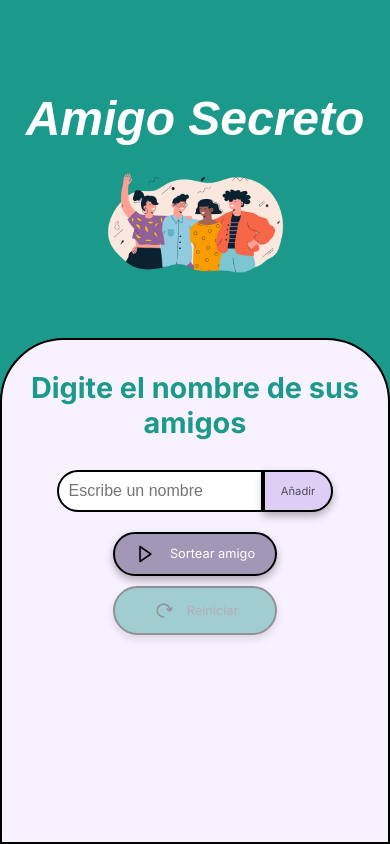
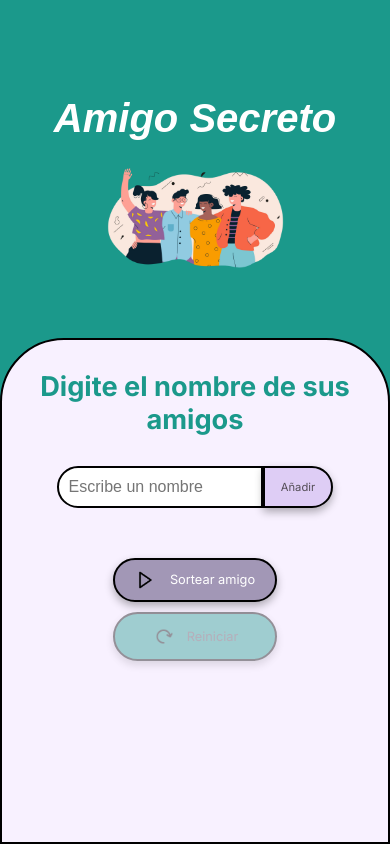
Before and after one commit to luvalenciaq/challenge-amigo-secreto, a plain HTML site: page index.html in a window 390 px wide. Drawn offline with Linux system fonts and the light colour scheme.

Commit message:
responsive, readme

```diff
--- a/style.css
+++ b/style.css
@@ -165,10 +165,11 @@ li{
     margin: 40px;
     padding: 20px;
     color: #AD6A6C;
-    font-size: 22px;
+    font-size: 24px;
     font-weight: bold;
     text-align: center;
 }
+
 
 .result-list:empty{
     display: none;
@@ -179,7 +180,7 @@ li{
     margin: 20px;
     width: 60px;
     aspect-ratio: 1;
-    background: linear-gradient(#1B998B 0 0) bottom/100% 0% no-repeat #ccc;
+    background: linear-gradient(#AD6A6C 0 0) bottom/100% 0% no-repeat #ccc;
     -webkit-mask:
       radial-gradient(circle at 60% 65%, #000 62%, #0000 65%) top left,
       radial-gradient(circle at 40% 65%, #000 62%, #0000 65%) top right,
@@ -262,10 +263,6 @@ li{
         gap: 10px;
     }
 
-    .main-title {
-        font-size: 2rem;
-    }
-
     img{
         width: 60%;
     }
@@ -306,7 +303,7 @@ li{
 /* Pantallas de tamaño medio (tabletas) */
 @media (max-width: 768px) {
     .main-title {
-        font-size: 3rem;
+        font-size: 2.5rem;
     }
 
     img {
@@ -314,7 +311,7 @@ li{
     }
 
     .section-title {
-        font-size: 1.8rem;
+        font-size: 1.7rem;
     }
 
     .input-wrapper {
@@ -325,7 +322,13 @@ li{
         font-size: 1rem;
     }
 
+    .button-container {
+        flex-direction: column;
+        gap: 10px;
+        margin-top: 30px;
+    }
+
     .result-list {
-        font-size: 1.7rem;
+        font-size: 1.6rem;
     }
 }
```
Also changed, not shown: assets/Caputa-challenge.png (added), 1 other file.
